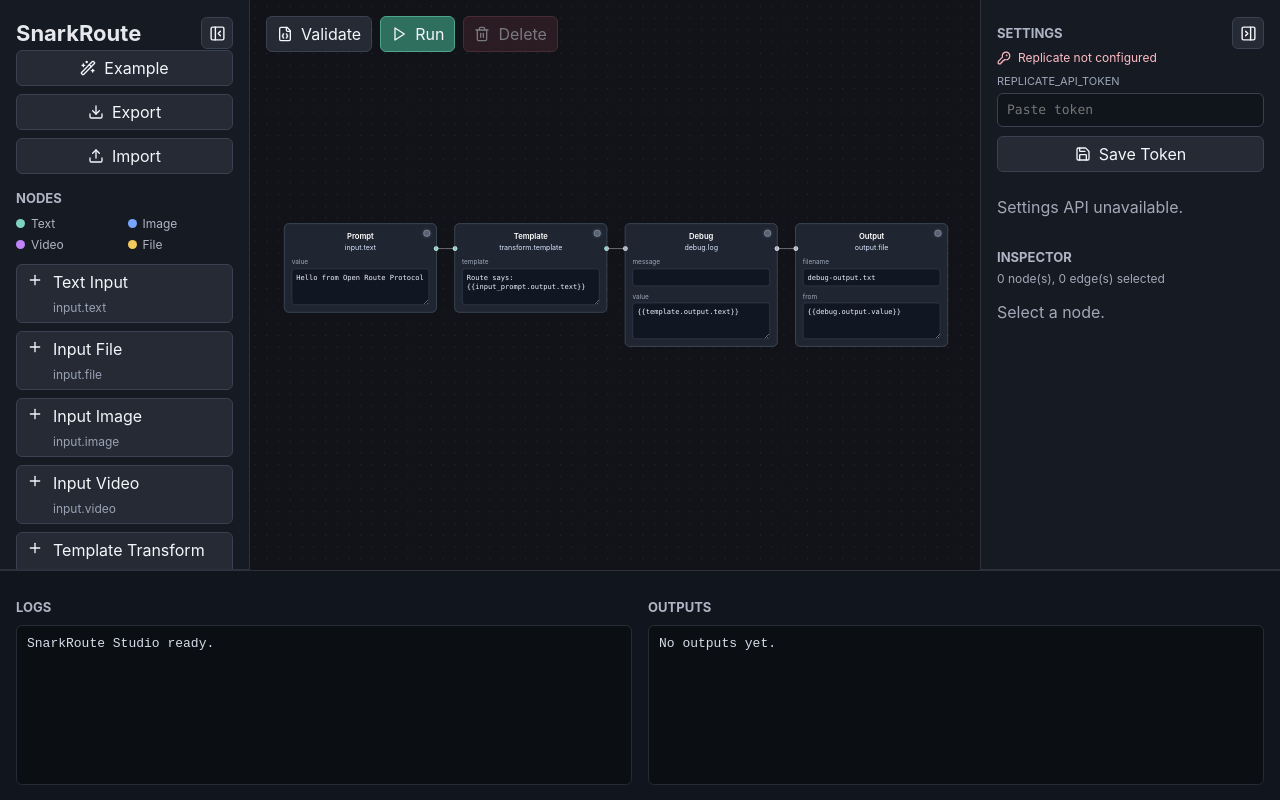
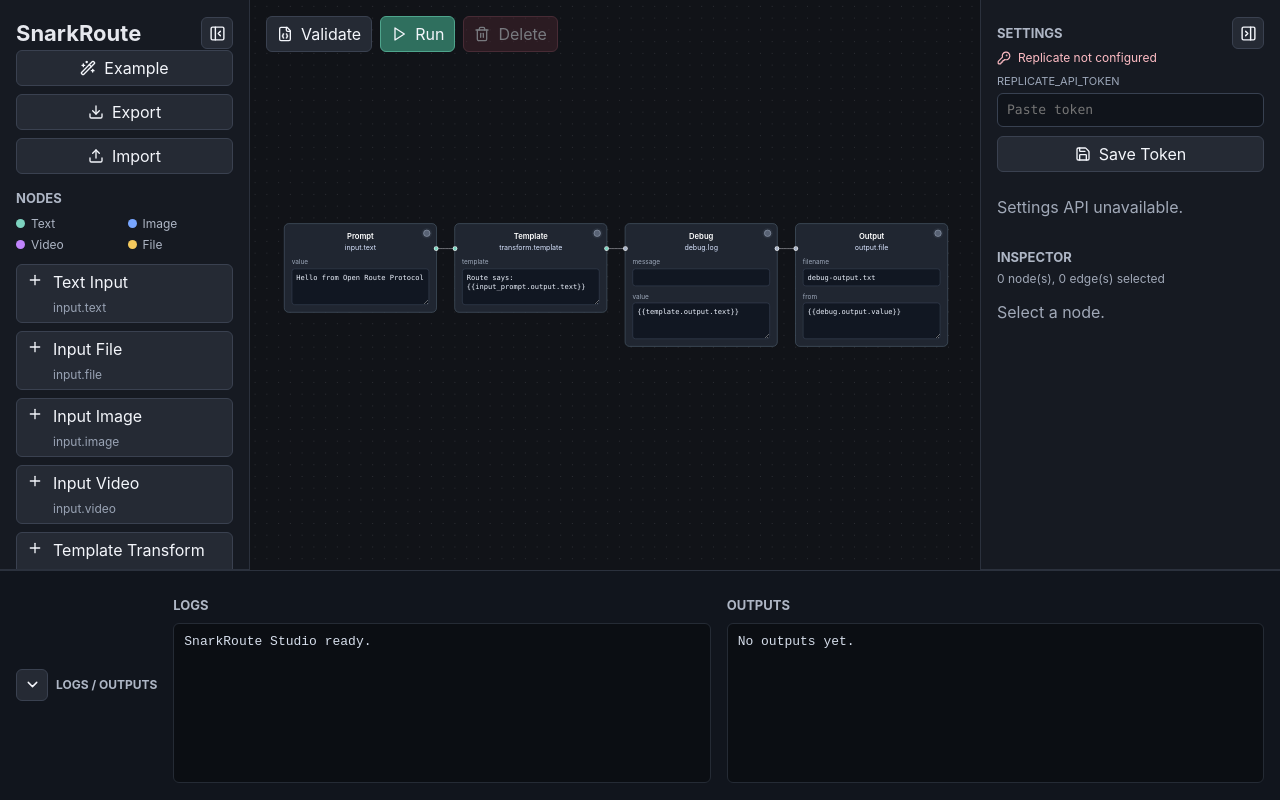
Before and after one commit to Snark-s/snarkroute, a React (Vite) app in the folder apps/studio/: page / in a window 1280 px wide. Built offline with nearby package versions, Linux system fonts and the light colour scheme; no server answers.

Commit message:
Add collapsible bottom panel

```diff
--- a/apps/studio/src/main.tsx
+++ b/apps/studio/src/main.tsx
@@ -15,7 +15,7 @@ import {
   type NodeChange,
   type NodeProps
 } from "@xyflow/react";
-import { ChevronLeft, ChevronRight, Download, FileJson, KeyRound, PanelLeftClose, PanelRightClose, Play, Plus, Save, Trash2, Upload, Wand2 } from "lucide-react";
+import { ChevronDown, ChevronLeft, ChevronRight, ChevronUp, Download, FileJson, KeyRound, PanelLeftClose, PanelRightClose, Play, Plus, Save, Trash2, Upload, Wand2 } from "lucide-react";
 import React, { useEffect, useMemo, useState } from "react";
 import { createRoot } from "react-dom/client";
 
@@ -322,6 +322,7 @@ function App() {
   const [pendingBrowse, setPendingBrowse] = useState<{ nodeId: string; kind: AssetKind } | null>(null);
   const [leftCollapsed, setLeftCollapsed] = useState(false);
   const [rightCollapsed, setRightCollapsed] = useState(false);
+  const [bottomCollapsed, setBottomCollapsed] = useState(false);
 
   const selectedNode = nodes.find((node) => node.id === selectedId);
   const selectedNodeCount = nodes.filter((node) => node.selected).length;
@@ -589,7 +590,7 @@ function App() {
   }
 
   return (
-    <div className={`app ${leftCollapsed ? "leftCollapsed" : ""} ${rightCollapsed ? "rightCollapsed" : ""}`}>
+    <div className={`app ${leftCollapsed ? "leftCollapsed" : ""} ${rightCollapsed ? "rightCollapsed" : ""} ${bottomCollapsed ? "bottomCollapsed" : ""}`}>
       <aside className="sidebar left">
         <div className="sidebarHeader">
           {!leftCollapsed ? <h1>SnarkRoute</h1> : null}
@@ -704,6 +705,14 @@ function App() {
       </aside>
 
       <section className="bottom">
+        <div className="bottomHeader">
+          <button className="iconButton" title={bottomCollapsed ? "Expand bottom panel" : "Collapse bottom panel"} onClick={() => setBottomCollapsed((value) => !value)}>
+            {bottomCollapsed ? <ChevronUp size={17} /> : <ChevronDown size={17} />}
+          </button>
+          <span>Logs / Outputs</span>
+        </div>
+        {!bottomCollapsed ? (
+        <>
         <div>
           <h2>Logs</h2>
           <pre>{formatLogs(runResult, logs)}</pre>
@@ -712,6 +721,8 @@ function App() {
           <h2>Outputs</h2>
           <pre>{outputs ? formatOutputs(outputs) : "No outputs yet."}</pre>
         </div>
+        </>
+        ) : null}
       </section>
     </div>
   );
--- a/apps/studio/src/styles.css
+++ b/apps/studio/src/styles.css
@@ -54,6 +54,10 @@ button:disabled {
   grid-template-columns: 250px 1fr 300px;
   grid-template-rows: 1fr 230px;
   height: 100vh;
+}
+
+.app.bottomCollapsed {
+  grid-template-rows: 1fr 42px;
 }
 
 .app.leftCollapsed {
@@ -462,9 +466,26 @@ textarea {
   display: grid;
   gap: 16px;
   grid-column: 1 / 4;
-  grid-template-columns: 1fr 1fr;
+  grid-template-columns: auto 1fr 1fr;
   overflow: hidden;
-  padding: 12px 16px;
+  padding: 10px 16px 12px;
+}
+
+.bottomCollapsed .bottom {
+  align-items: center;
+  grid-template-columns: auto 1fr;
+  padding: 5px 10px;
+}
+
+.bottomHeader {
+  align-items: center;
+  color: #aeb6c5;
+  display: flex;
+  font-size: 12px;
+  font-weight: 700;
+  gap: 8px;
+  min-width: 138px;
+  text-transform: uppercase;
 }
 
 pre {
```
